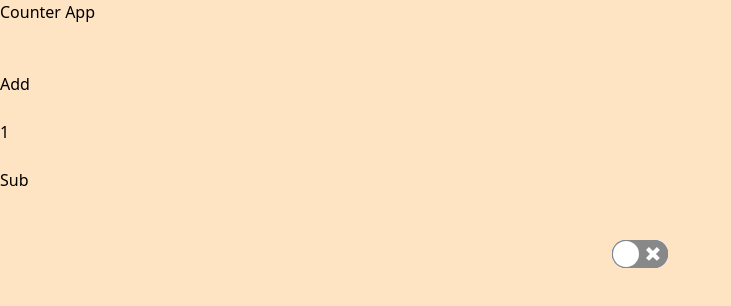
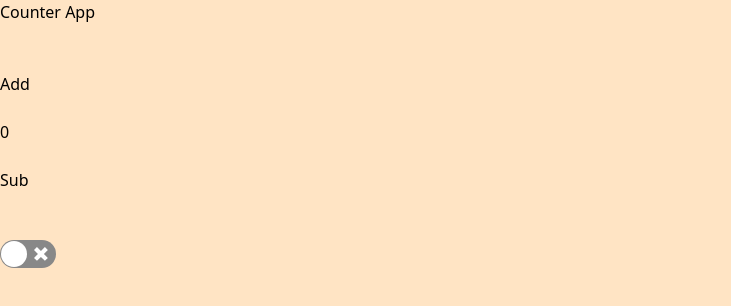
Before and after one commit to MKAIF5/ReactJs-Counter-App-With-Tailwand, a React (Vite) app: page / in a window 1280 px wide. Shown: the top 306 px of the page, without its empty margins (0-731 px from the left). Built offline with nearby package versions, Linux system fonts and the light colour scheme.

Commit message:
button styling fix

```diff
--- a/src/App.css
+++ b/src/App.css
@@ -1,16 +1,3 @@
 @tailwind base;
 @tailwind components;
 @tailwind utilities;
-
-.fixed-button {
-    position: fixed;
-    bottom: 0px;
-    left: 50%;
-    transform: translateX(-50%);
-    font-size: 16px;
-    background-color: #007bff;
-    color: white;
-    border: none;
-    border-radius: 5px;
-    cursor: pointer;
-  }
--- a/src/Components/Counter.jsx
+++ b/src/Components/Counter.jsx
@@ -3,9 +3,7 @@ import Switcher from "./Switcher"
 
 function Counter() {
 
-    const [num, setNum] = useState(1);
-
-
+    const [num, setNum] = useState(0);
 
         return (
             <>
--- a/src/Components/Switcher.jsx
+++ b/src/Components/Switcher.jsx
@@ -16,7 +16,7 @@ function Switcher() {
         <>
             <ThemeContext.Provider value={{ theme, toggleTheme }}>
                 <div className='app' id={theme}>
-                    <ReactSwitch className='fixed-button'
+                    <ReactSwitch className='fixed left-36'
                         onChange={toggleTheme} checked={theme === "dark"} />
                 </div>
             </ThemeContext.Provider >
```
